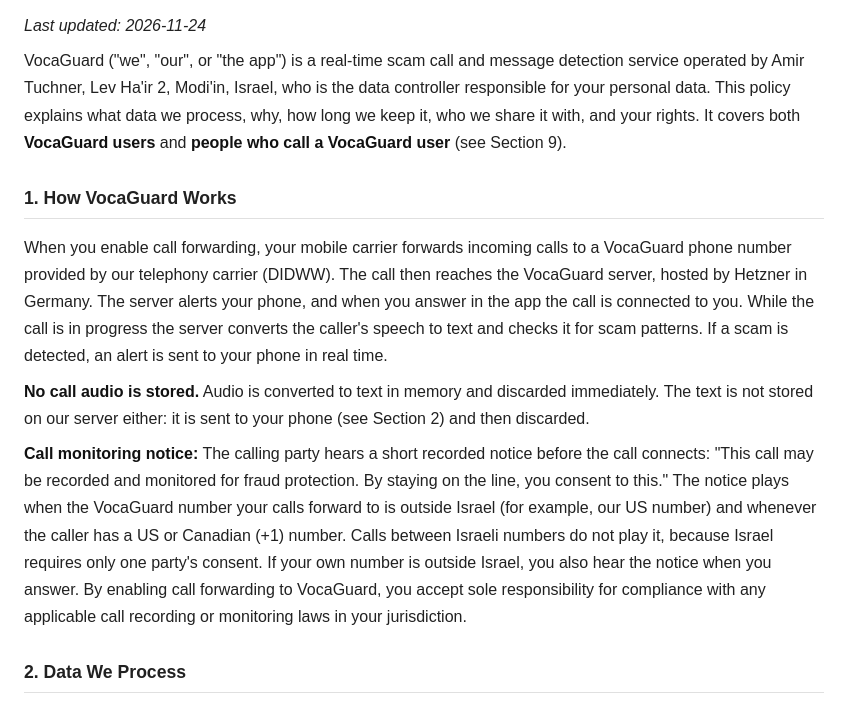
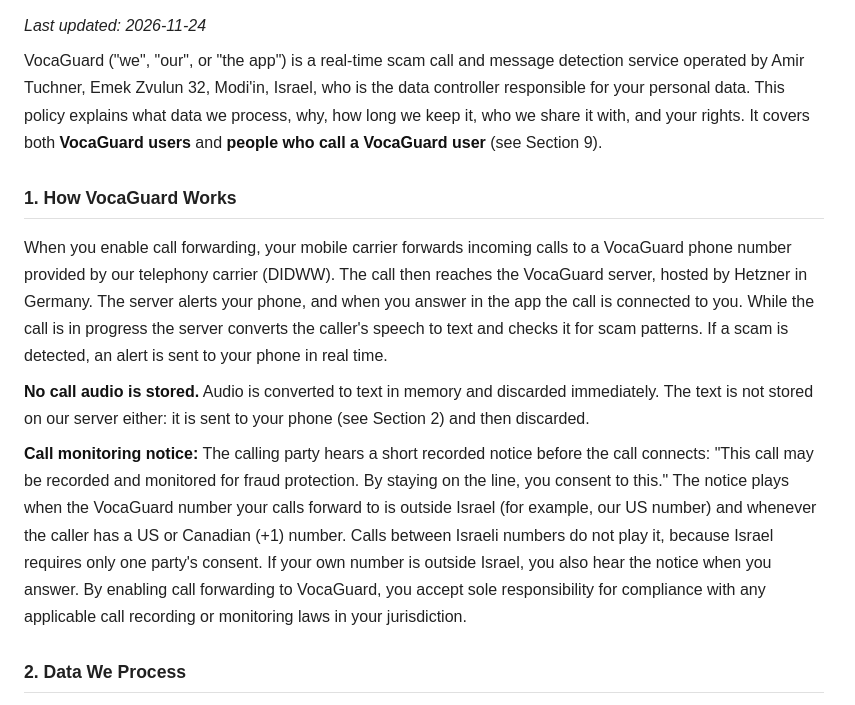
Before and after one commit to Amirtuchner/VocaGuard-Mobile, a plain HTML site: page app/src/main/assets/privacy_policy.html in a window 1280 px wide. Shown: the part 80-785 px from the top of the page, without its empty margins (0-855 px from the left). Drawn offline with Linux system fonts and the light colour scheme.

Commit message:
Privacy policy and terms: operator's correct mailing address
The controller's address must be one where mail actually reaches the
operator (data requests, legal notices).

Co-Authored-By: Claude Opus 5.5 <noreply@anthropic.com>

```diff
--- a/app/src/main/assets/privacy_policy.html
+++ b/app/src/main/assets/privacy_policy.html
@@ -20,7 +20,7 @@
 <p><em>Last updated: 2026-11-24</em></p>
 
 <p>VocaGuard ("we", "our", or "the app") is a real-time scam call and message detection
-service operated by Amir Tuchner, Lev Ha'ir 2, Modi'in, Israel, who is the data
+service operated by Amir Tuchner, Emek Zvulun 32, Modi'in, Israel, who is the data
 controller responsible for your personal data. This policy explains what data we
 process, why, how long we keep it, who we
 share it with, and your rights. It covers both <strong>VocaGuard users</strong> and
@@ -206,7 +206,7 @@ date at the top of this page. Continued use of the app after changes constitutes
 acceptance of the updated policy.</p>
 
 <h2>13. Contact</h2>
-<p>VocaGuard is operated by Amir Tuchner, Lev Ha'ir 2, Modi'in, Israel.</p>
+<p>VocaGuard is operated by Amir Tuchner, Emek Zvulun 32, Modi'in, Israel.</p>
 <p>For privacy questions, data requests or deletion requests, contact us at:
 <strong>support@vocaguard.com</strong></p>
 
```
Also changed, not shown: app/src/main/assets/terms_of_use.html (+1 -1 lines), docs/privacy-policy.html (+2 -2 lines), docs/terms-of-use.html (+1 -1 lines), privacy_policy.html (+2 -2 lines), terms_of_use.html (+1 -1 lines).
